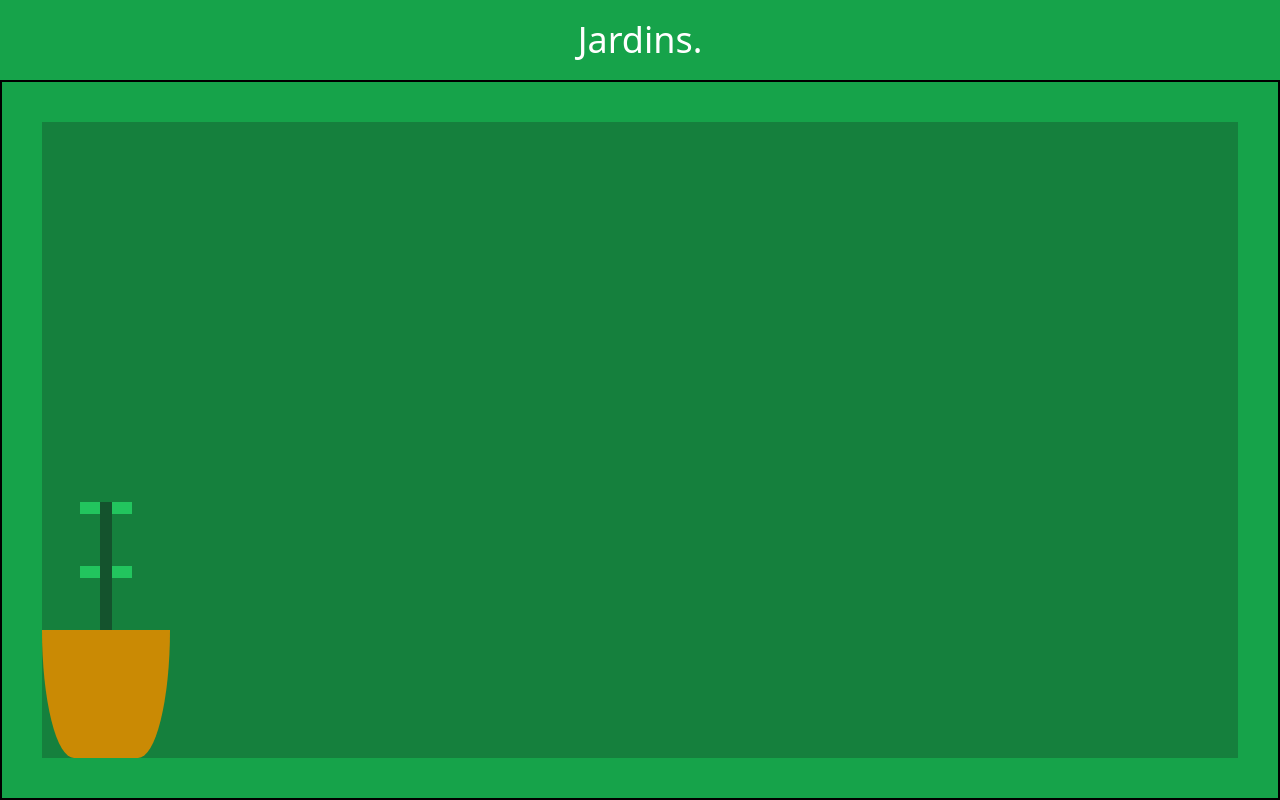
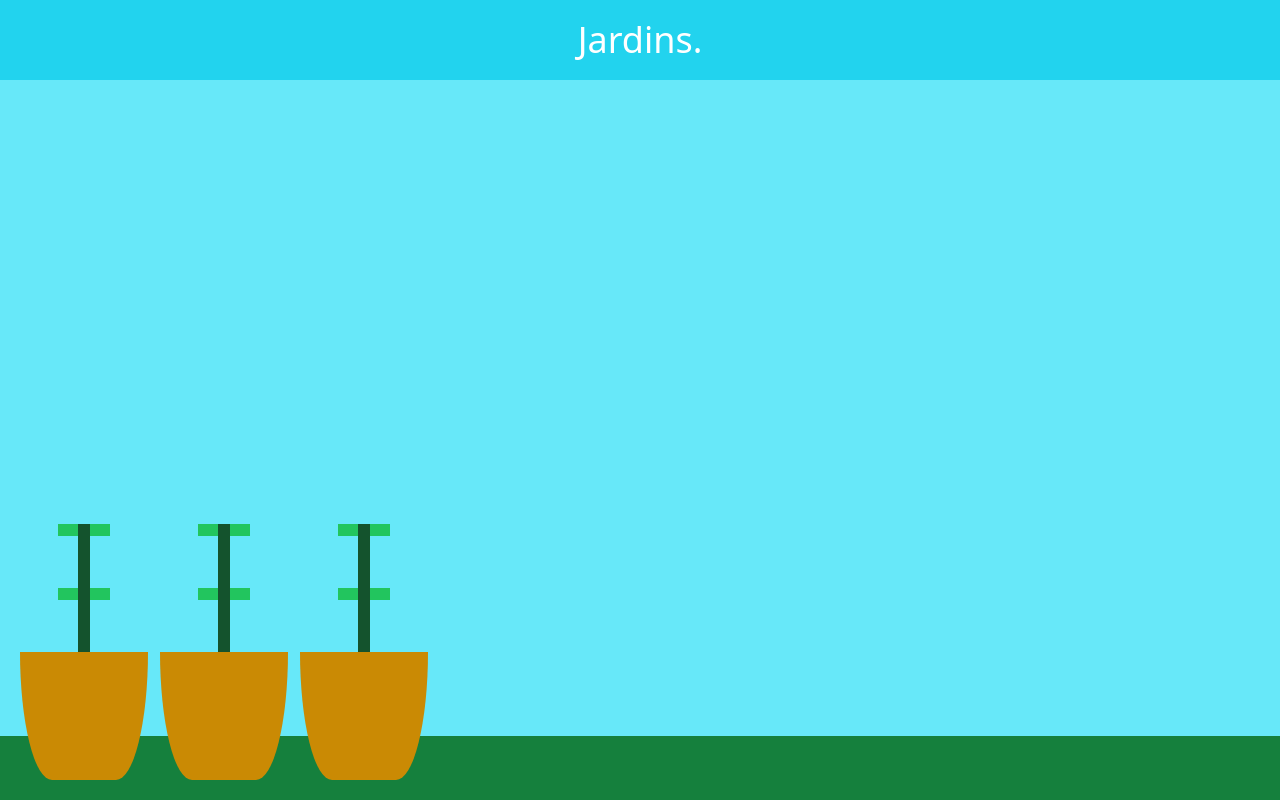
Before and after one commit to guilherme-gjv/jardins, a React (Create React App) app: page / in a window 1280 px wide. Built offline with nearby package versions, Linux system fonts and the light colour scheme.

Commit message:
chore: improving scenario

```diff
--- a/src/TheGarden.tsx
+++ b/src/TheGarden.tsx
@@ -3,10 +3,12 @@ import Plant from "./components/Plant/Plant";
 
 const TheGarden: React.FC = () => {
   return (
-    <div className="bg-green-600 text-white text-center h-screen flex flex-col">
+    <div className="bg-cyan-400 text-white text-center h-screen flex flex-col">
       <h1 className="mt-5 mb-auto text-4xl">Jardins.</h1>
-      <div className="border-black border-2 h-[90vh] w-full p-10">
-        <div className="bg-green-700 w-full h-full flex flex-col align-bottom justify-end">
+      <div className="bg-cyan-300 h-[90vh] w-full pt-10 flex flex-col justify-end">
+        <div className="bg-green-700 z-50 w-full h-16 px-5 pb-5 flex flex-row  items-end justify-start space-x-3">
+          <Plant />
+          <Plant />
           <Plant />
         </div>
       </div>
```
